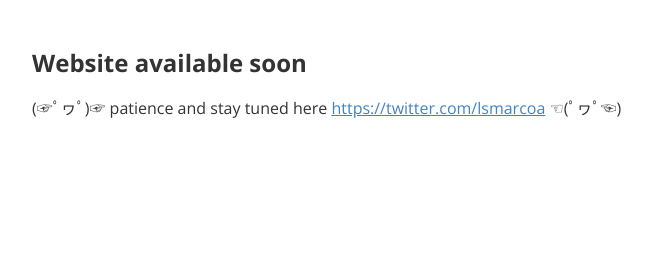
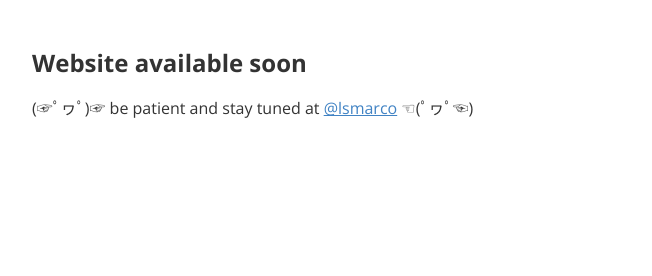
Before and after one commit to marcoalopez/OUTCROPproject, a plain HTML site: page index.html in a window 1280 px wide. Shown: the whole page, without its empty margins (208-860 px from the left). Drawn offline with nearby package versions, Linux system fonts and the light colour scheme.

Commit message:
Update index.html

```diff
--- a/index.html
+++ b/index.html
@@ -593,6 +593,6 @@ header, .context-menu, .megamenu-content, footer{
 </style><title>index</title>
 </head>
 <body class='typora-export os-windows'><div class='typora-export-content'>
-<div id='write'  class=''><h3 id='website-available-soon'><span>Website available soon</span></h3><p><span>(☞ﾟヮﾟ)☞ patience and stay tuned here </span><a href='https://twitter.com/lsmarcoa' target='_blank' class='url'>https://twitter.com/lsmarcoa</a><span> ☜(ﾟヮﾟ☜)</span></p></div></div>
+<div id='write'  class=''><h3 id='website-available-soon'><span>Website available soon</span></h3><p><span>(☞ﾟヮﾟ)☞ be patient and stay tuned at </span><a href='https://twitter.com/lsmarcoa'><span>@lsmarco</span></a><span> ☜(ﾟヮﾟ☜)</span></p><p>&nbsp;</p></div></div>
 </body>
 </html>
```
